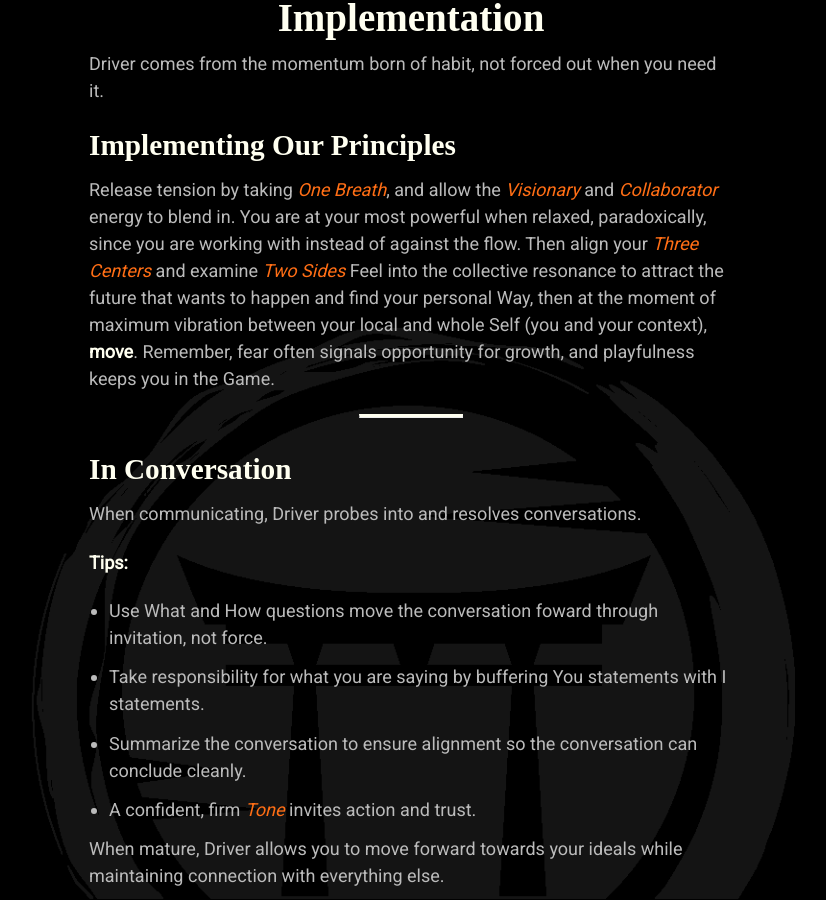
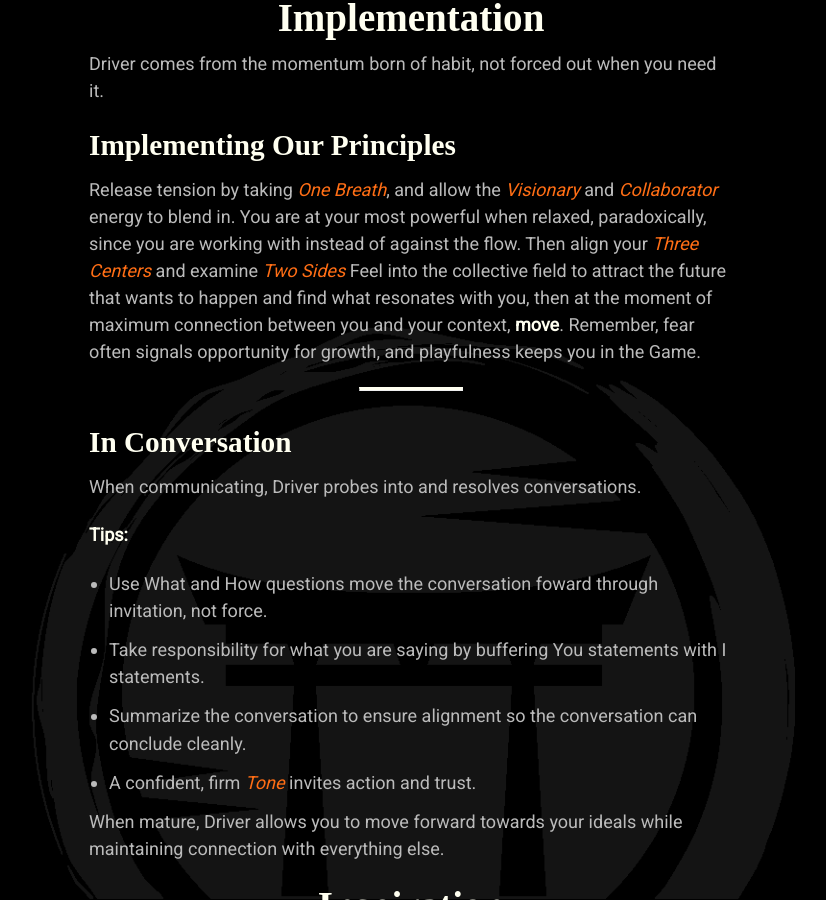
Before and after one commit to mindset-dojo/mindset-dojo.github.io, a Jekyll site: the page built from _forms/driver.md, in a window 1280 px wide and 900 px high, scrolled down 1469 px. Shown: the whole window, without its empty margins (229-1055 px from the left). Built offline with Jekyll 4.4.1, drawn with Linux system fonts in a browser that asks for light colours; some web fonts are replaced.

Commit message:
refactor(driver): remove jargon in favor of common language.

```diff
--- a/_forms/driver.md
+++ b/_forms/driver.md
@@ -52,7 +52,7 @@ Driver comes from the momentum born of habit, not forced out when you need it.
 
 ### Implementing Our Principles
 
-Release tension by taking [One Breath](../one-breath), and allow the [Visionary](../visionary/) and [Collaborator](../collaborator/) energy to blend in. You are at your most powerful when relaxed, paradoxically, since you are working with instead of against the flow. Then align your [Three Centers](../three-centers/) and examine [Two Sides](../two-sides/) Feel into the collective resonance to attract the future that wants to happen and find your personal Way, then at the moment of maximum vibration between your local and whole Self (you and your context), **move**. Remember, fear often signals opportunity for growth, and playfulness keeps you in the Game.
+Release tension by taking [One Breath](../one-breath), and allow the [Visionary](../visionary/) and [Collaborator](../collaborator/) energy to blend in. You are at your most powerful when relaxed, paradoxically, since you are working with instead of against the flow. Then align your [Three Centers](../three-centers/) and examine [Two Sides](../two-sides/) Feel into the collective field to attract the future that wants to happen and find what resonates with you, then at the moment of maximum connection between you and your context, **move**. Remember, fear often signals opportunity for growth, and playfulness keeps you in the Game.
 
 ---
 
```
